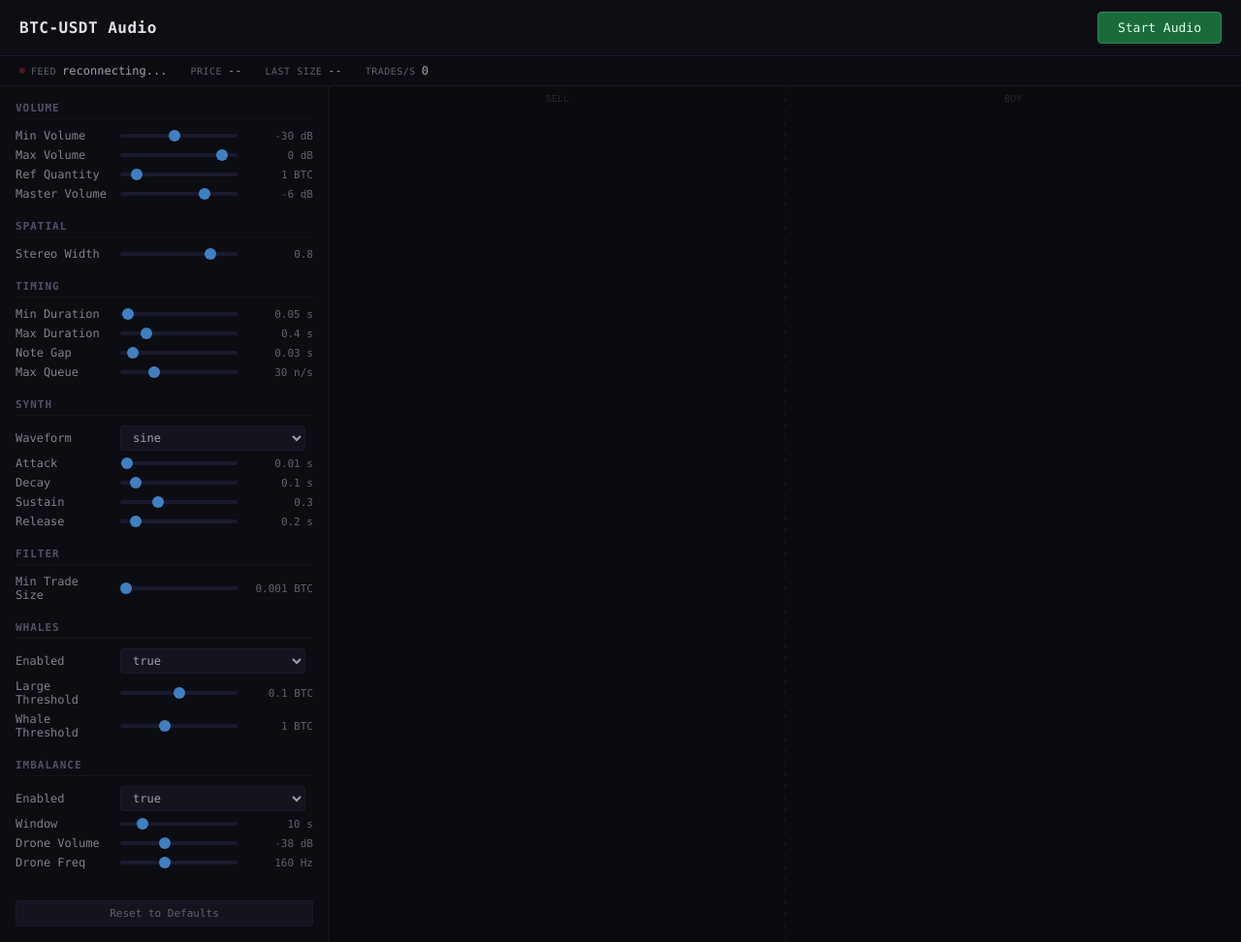
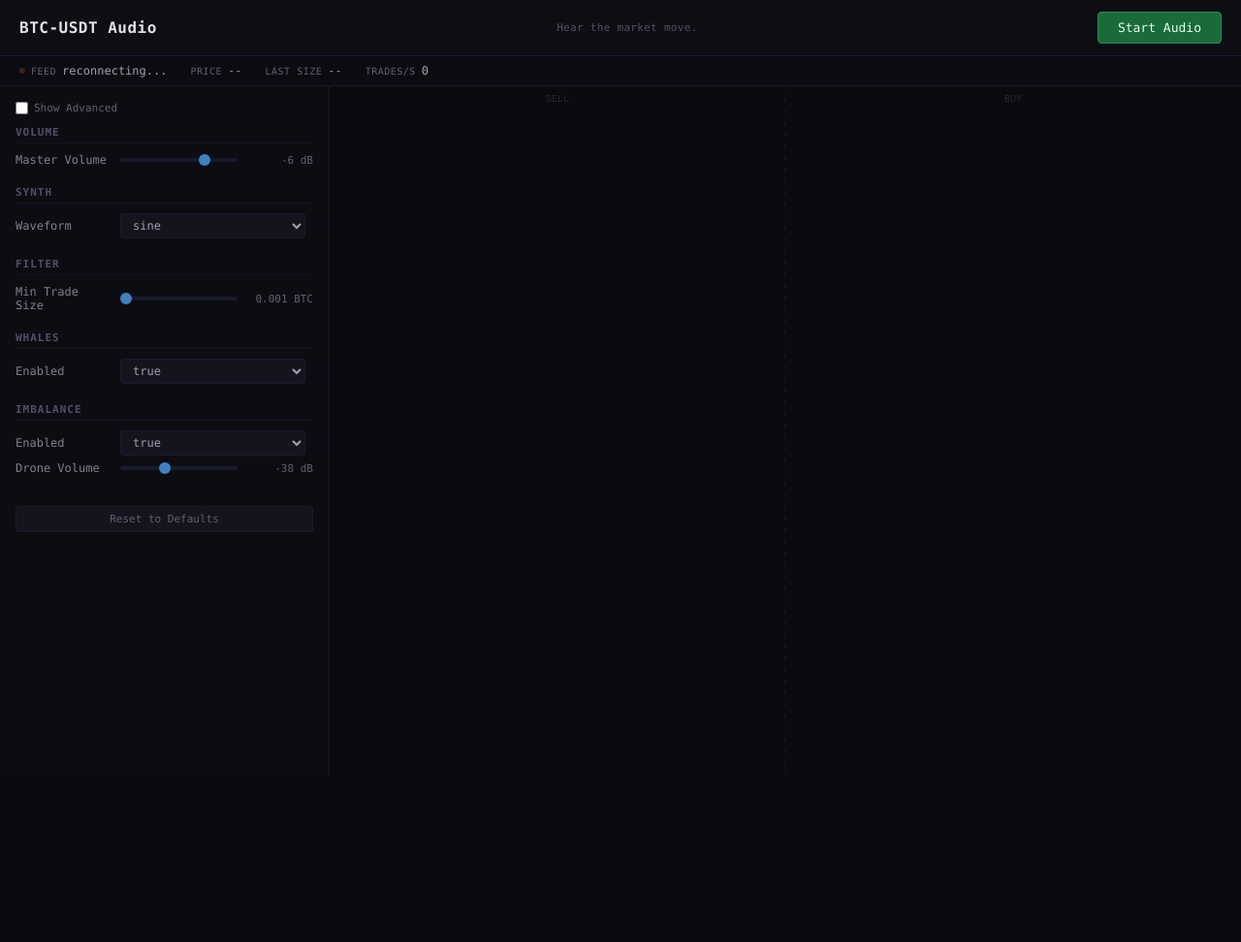
Before and after one commit to xenide/audio-trading, a website: page src/public/index.html in a window 1280 px wide. Shown: the whole page at 97% size. After the commit the page ends 800 px from the top, so only its background shows below. Drawn offline with nearby package versions, Linux system fonts and the light colour scheme.

Commit message:
feat: add slogan

```diff
--- a/src/public/config.js
+++ b/src/public/config.js
@@ -2,35 +2,35 @@ const CONFIG_SCHEMA = {
   volume: {
     label: "Volume",
     params: {
-      volumeMin: { default: -30, min: -60, max: 6, step: 1, unit: "dB", label: "Min Volume" },
-      volumeMax: { default: 0, min: -60, max: 6, step: 1, unit: "dB", label: "Max Volume" },
-      volumeQuantityRef: { default: 1.0, min: 0.001, max: 10, step: 0.001, unit: "BTC", label: "Ref Quantity" },
       masterVolume: { default: -6, min: -40, max: 6, step: 1, unit: "dB", label: "Master Volume" },
+      volumeMin: { default: -30, min: -60, max: 6, step: 1, unit: "dB", label: "Min Volume", advanced: true },
+      volumeMax: { default: 0, min: -60, max: 6, step: 1, unit: "dB", label: "Max Volume", advanced: true },
+      volumeQuantityRef: { default: 1.0, min: 0.001, max: 10, step: 0.001, unit: "BTC", label: "Ref Quantity", advanced: true },
     },
   },
   spatial: {
     label: "Spatial",
     params: {
-      panWidth: { default: 0.8, min: 0, max: 1.0, step: 0.05, unit: "", label: "Stereo Width" },
+      panWidth: { default: 0.8, min: 0, max: 1.0, step: 0.05, unit: "", label: "Stereo Width", advanced: true },
     },
   },
   timing: {
     label: "Timing",
     params: {
-      durationMin: { default: 0.05, min: 0.01, max: 2.0, step: 0.01, unit: "s", label: "Min Duration" },
-      durationMax: { default: 0.4, min: 0.01, max: 2.0, step: 0.01, unit: "s", label: "Max Duration" },
-      noteGap: { default: 0.03, min: 0, max: 0.5, step: 0.01, unit: "s", label: "Note Gap" },
-      maxNotesPerSec: { default: 30, min: 5, max: 100, step: 1, unit: "n/s", label: "Max Queue" },
+      durationMin: { default: 0.05, min: 0.01, max: 2.0, step: 0.01, unit: "s", label: "Min Duration", advanced: true },
+      durationMax: { default: 0.4, min: 0.01, max: 2.0, step: 0.01, unit: "s", label: "Max Duration", advanced: true },
+      noteGap: { default: 0.03, min: 0, max: 0.5, step: 0.01, unit: "s", label: "Note Gap", advanced: true },
+      maxNotesPerSec: { default: 30, min: 5, max: 100, step: 1, unit: "n/s", label: "Max Queue", advanced: true },
     },
   },
   synth: {
     label: "Synth",
     params: {
       synthType: { default: "sine", options: ["sine", "triangle", "square", "sawtooth", "fmsine", "amsine"], label: "Waveform" },
-      attack: { default: 0.01, min: 0.001, max: 1.0, step: 0.001, unit: "s", label: "Attack" },
-      decay: { default: 0.1, min: 0.01, max: 1.0, step: 0.01, unit: "s", label: "Decay" },
-      sustain: { default: 0.3, min: 0, max: 1.0, step: 0.01, unit: "", label: "Sustain" },
-      release: { default: 0.2, min: 0.01, max: 2.0, step: 0.01, unit: "s", label: "Release" },
+      attack: { default: 0.01, min: 0.001, max: 1.0, step: 0.001, unit: "s", label: "Attack", advanced: true },
+      decay: { default: 0.1, min: 0.01, max: 1.0, step: 0.01, unit: "s", label: "Decay", advanced: true },
+      sustain: { default: 0.3, min: 0, max: 1.0, step: 0.01, unit: "", label: "Sustain", advanced: true },
+      release: { default: 0.2, min: 0.01, max: 2.0, step: 0.01, unit: "s", label: "Release", advanced: true },
     },
   },
   filter: {
@@ -43,17 +43,17 @@ const CONFIG_SCHEMA = {
     label: "Whales",
     params: {
       whaleEnabled: { default: true, options: [true, false], label: "Enabled" },
-      whaleTier1: { default: 0.1, min: 0.01, max: 1, step: 0.01, unit: "BTC", label: "Large Threshold", log: true },
-      whaleTier2: { default: 1.0, min: 0.1, max: 50, step: 0.1, unit: "BTC", label: "Whale Threshold", log: true },
+      whaleTier1: { default: 0.1, min: 0.01, max: 1, step: 0.01, unit: "BTC", label: "Large Threshold", log: true, advanced: true },
+      whaleTier2: { default: 1.0, min: 0.1, max: 50, step: 0.1, unit: "BTC", label: "Whale Threshold", log: true, advanced: true },
     },
   },
   imbalance: {
     label: "Imbalance",
     params: {
       imbalanceEnabled: { default: true, options: [true, false], label: "Enabled" },
-      imbalanceWindow: { default: 10, min: 1, max: 60, step: 1, unit: "s", label: "Window" },
       imbalanceVolume: { default: -38, min: -60, max: 0, step: 1, unit: "dB", label: "Drone Volume" },
-      imbalanceFreqCenter: { default: 160, min: 80, max: 300, step: 5, unit: "Hz", label: "Drone Freq" },
+      imbalanceWindow: { default: 10, min: 1, max: 60, step: 1, unit: "s", label: "Window", advanced: true },
+      imbalanceFreqCenter: { default: 160, min: 80, max: 300, step: 5, unit: "Hz", label: "Drone Freq", advanced: true },
     },
   },
 };
@@ -109,14 +109,28 @@ class ConfigManager {
   buildUI(container) {
     container.innerHTML = "";
 
+    const showAdvanced = localStorage.getItem("audio-trading-show-advanced") === "true";
+    if (showAdvanced) container.classList.add("show-advanced");
+    else container.classList.remove("show-advanced");
+
+    const toggle = document.createElement("label");
+    toggle.className = "advanced-toggle";
+    toggle.innerHTML = `<input type="checkbox" ${showAdvanced ? "checked" : ""}> Show Advanced`;
+    toggle.querySelector("input").addEventListener("change", (e) => {
+      container.classList.toggle("show-advanced", e.target.checked);
+      localStorage.setItem("audio-trading-show-advanced", e.target.checked);
+    });
+    container.appendChild(toggle);
+
     for (const [groupKey, group] of Object.entries(CONFIG_SCHEMA)) {
+      const allAdvanced = Object.values(group.params).every((s) => s.advanced);
       const section = document.createElement("div");
-      section.className = "config-group";
+      section.className = "config-group" + (allAdvanced ? " all-advanced" : "");
       section.innerHTML = `<h3>${group.label}</h3>`;
 
       for (const [key, schema] of Object.entries(group.params)) {
         const row = document.createElement("div");
-        row.className = "config-row";
+        row.className = "config-row" + (schema.advanced ? " advanced" : "");
 
         if (schema.options) {
           row.innerHTML = `
--- a/src/public/index.html
+++ b/src/public/index.html
@@ -3,12 +3,14 @@
 <head>
   <meta charset="UTF-8">
   <meta name="viewport" content="width=device-width, initial-scale=1.0">
-  <title>Audio Trading</title>
+  <title>Audio Trading — Hear the market move.</title>
+  <meta name="description" content="Hear the market move. Real-time BTC-USDT trade sonification.">
   <link rel="stylesheet" href="style.css">
 </head>
 <body>
   <header>
     <h1>BTC-USDT Audio</h1>
+    <p class="slogan">Hear the market move.</p>
     <button id="start-btn">Start Audio</button>
   </header>
 
--- a/src/public/style.css
+++ b/src/public/style.css
@@ -28,6 +28,12 @@ header h1 {
   font-weight: 600;
   color: #e0e0e8;
   letter-spacing: 0.5px;
+}
+
+.slogan {
+  font-size: 11px;
+  color: #505068;
+  letter-spacing: 0.3px;
 }
 
 #start-btn {
@@ -104,6 +110,27 @@ main {
   padding: 16px;
   background: #0c0c13;
 }
+
+.advanced-toggle {
+  display: flex;
+  align-items: center;
+  gap: 6px;
+  font-size: 11px;
+  color: #606070;
+  cursor: pointer;
+  margin-bottom: 12px;
+}
+
+.advanced-toggle input {
+  accent-color: #4080c0;
+  cursor: pointer;
+}
+
+.config-row.advanced,
+.config-group.all-advanced { display: none; }
+
+.show-advanced .config-row.advanced { display: grid; }
+.show-advanced .config-group.all-advanced { display: block; }
 
 .config-group {
   margin-bottom: 20px;
```
